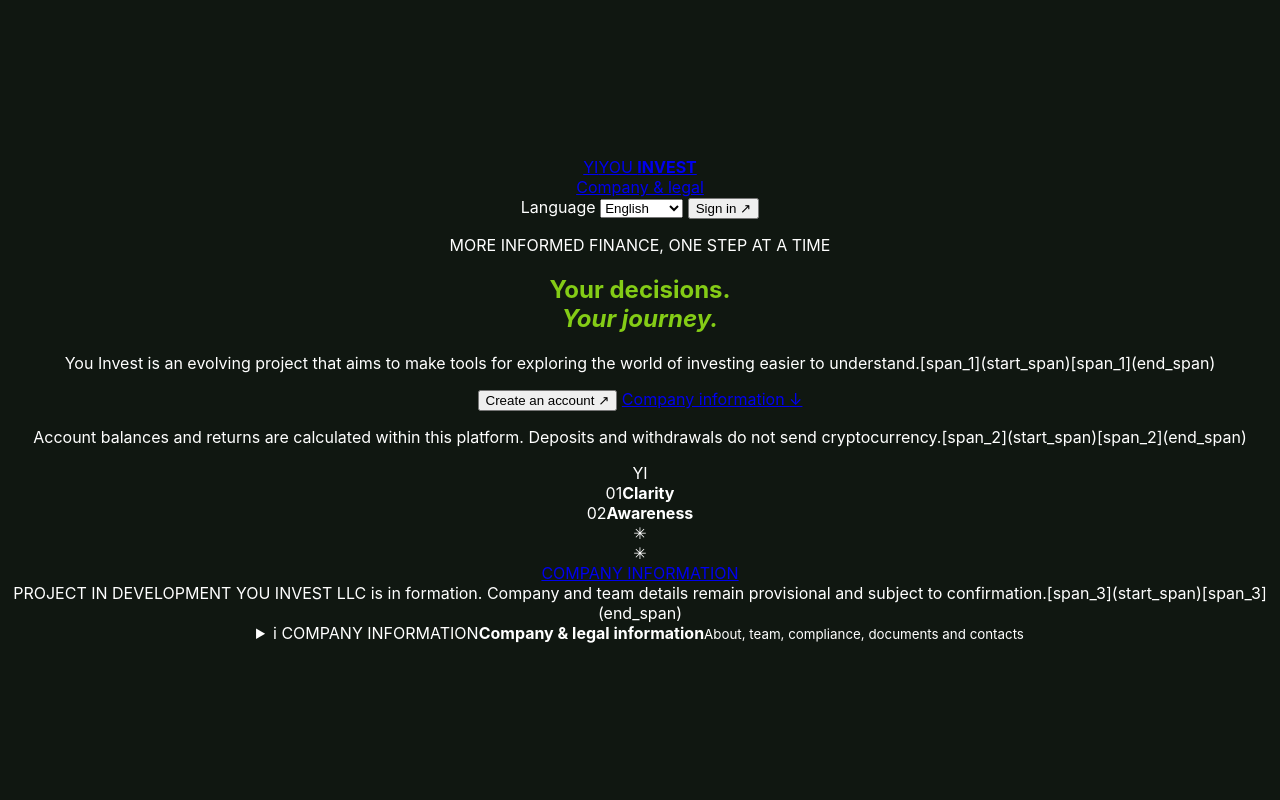
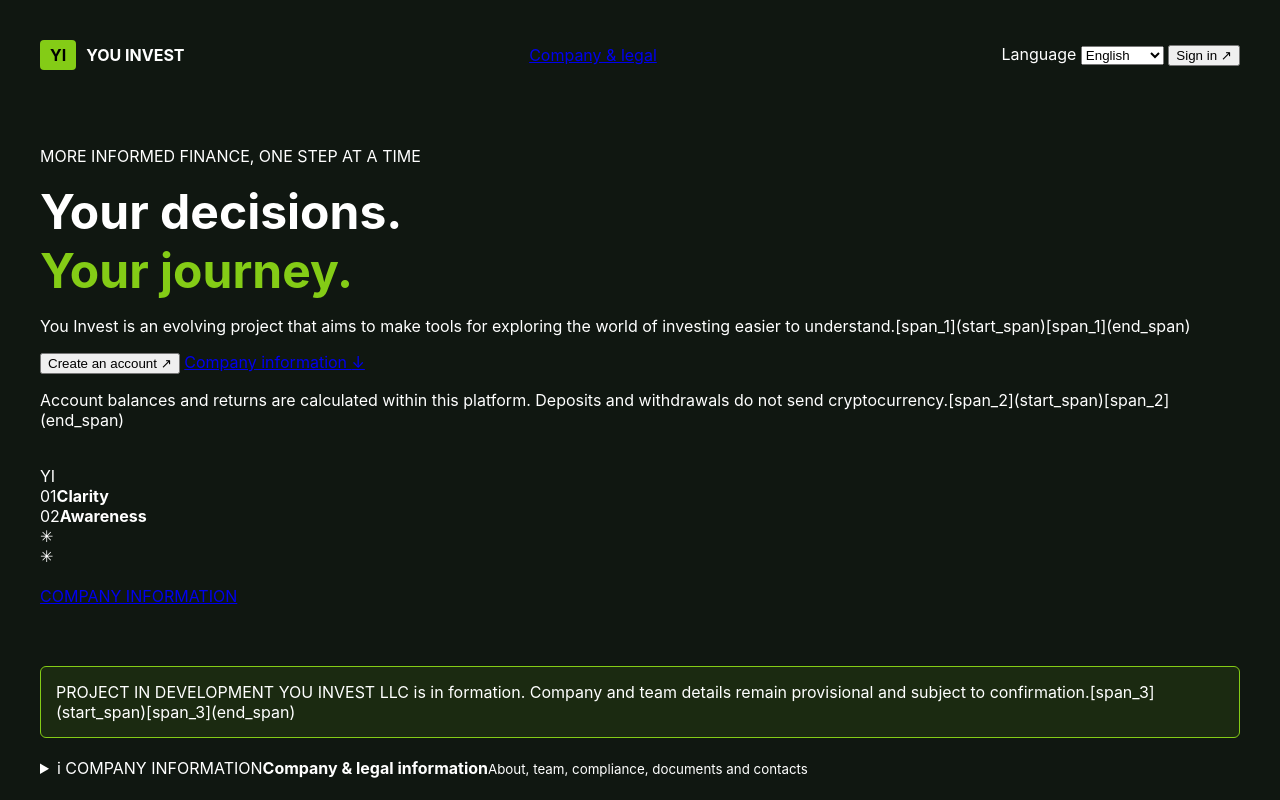
Before and after one commit to infocup9-sys/h9-invest-sii, a website: page index.html in a window 1280 px wide. Drawn offline with Linux system fonts and the light colour scheme.

Commit message:
Update style.css

```diff
--- a/style.css
+++ b/style.css
@@ -9,16 +9,59 @@ body {
   font-family: -apple-system, BlinkMacSystemFont, "Segoe UI", Roboto, sans-serif;
   background-color: var(--bg-color);
   color: var(--text-color);
-  display: flex;
-  justify-content: center;
-  align-items: center;
-  height: 100vh;
+  padding: 0;
 }
 
 .landing {
-  text-align: center;
+  max-width: 1200px;
+  margin: 0 auto;
+  padding: 20px;
 }
 
-h1 {
+.landing-header {
+  display: flex;
+  justify-content: space-between;
+  align-items: center;
+  padding: 20px 0;
+}
+
+.brand {
+  font-weight: bold;
+  text-decoration: none;
+  color: var(--text-color);
+  display: flex;
+  align-items: center;
+  gap: 10px;
+}
+
+.brand-mark {
+  background: var(--accent-color);
+  color: #000;
+  padding: 5px 10px;
+  border-radius: 4px;
+}
+
+.landing-hero {
+  display: flex;
+  flex-direction: column;
+  gap: 20px;
+  padding: 40px 0;
+}
+
+.hero-copy h1 {
+  font-size: 3rem;
+  margin: 10px 0;
+}
+
+.hero-copy h1 em {
   color: var(--accent-color);
+  font-style: normal;
 }
+
+.landing-notice {
+  background: rgba(132, 204, 22, 0.1);
+  border: 1px solid var(--accent-color);
+  padding: 15px;
+  border-radius: 6px;
+  margin: 20px 0;
+}
```
